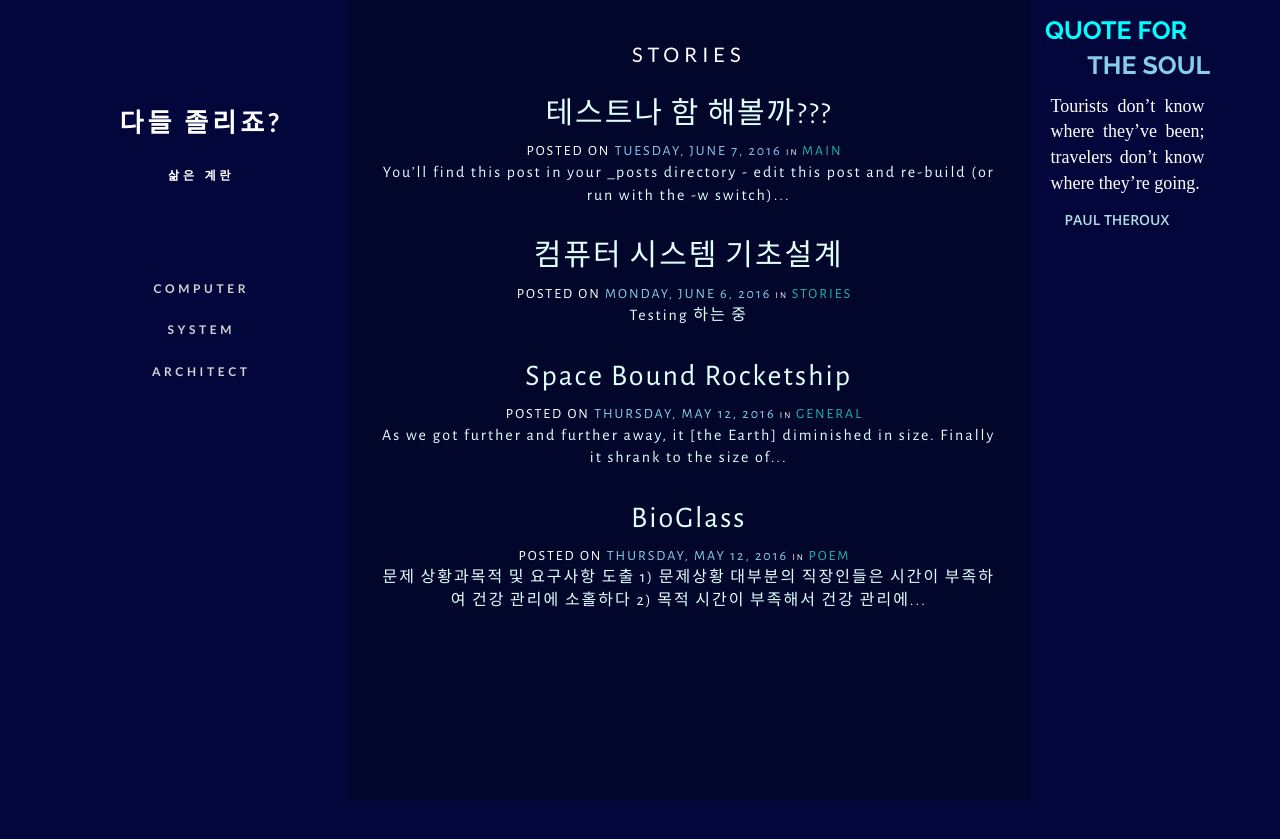
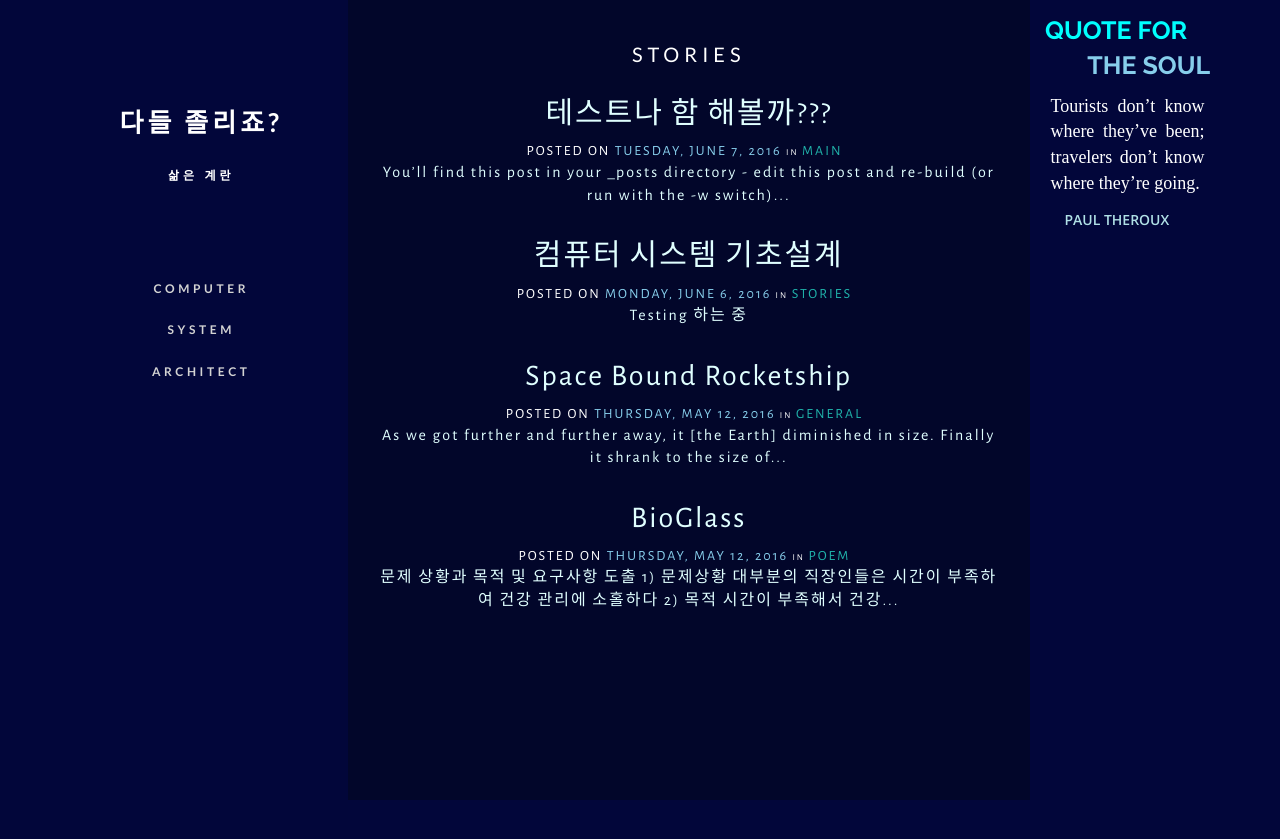
Before and after one commit to strawberryjamsea/trust1303.github.io-1, a Jekyll site: the page built from index.html, in a window 1280 px wide. Shown: the top 839 px of the page. Built offline with Jekyll 4.4.1, drawn with Linux system fonts in a browser that asks for light colours; nearby versions of some CDN libraries.

```diff
--- a/_posts/2016-05-12-welcome-to-jekyll copy 2.markdown
+++ b/_posts/2016-05-12-welcome-to-jekyll copy 2.markdown
@@ -9,7 +9,7 @@ author:
 
 
 
-문제 상황과목적 및 요구사항 도출
+문제 상황과 목적 및 요구사항 도출
 ========================================================
 
 
```
Also changed, not shown: other parts of _posts/2016-05-12-welcome-to-jekyll copy 2.markdown (+1 -1 lines).
